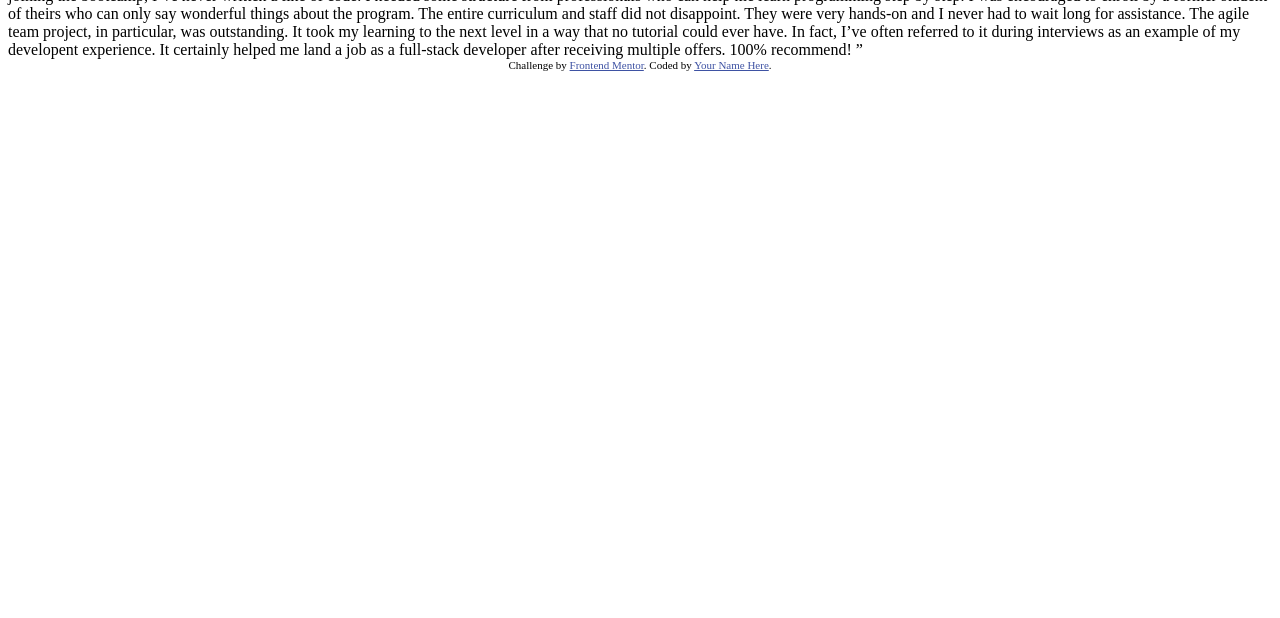
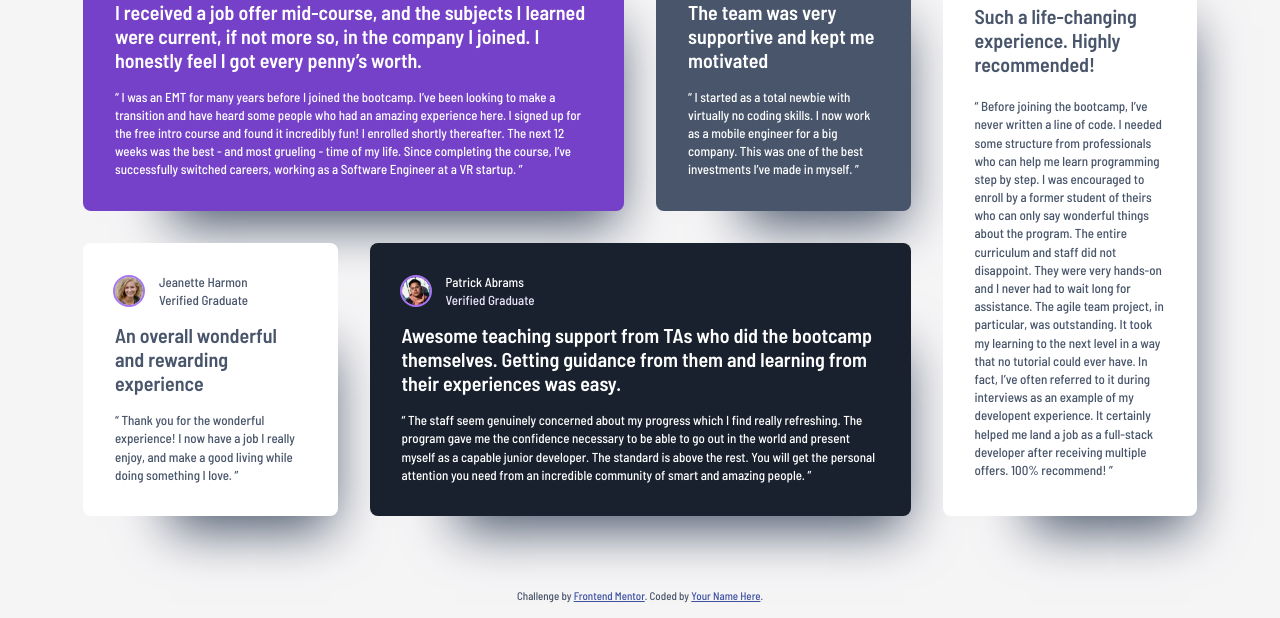
Before and after one commit to Valloa/FEM-Testimonials-grid-section, a plain HTML site: page index.html in a window 1280 px wide. Shown: the part 183-801 px from the top of the page. Drawn offline with Linux system fonts and the light colour scheme.

Commit message:
layout + template

```diff
--- a/index.html
+++ b/index.html
@@ -6,59 +6,116 @@
 
   <link rel="icon" type="image/png" sizes="32x32" href="./images/favicon-32x32.png">
 
-  <title>Frontend Mentor | [Challenge Name Here]</title>
+  <link type="text/css" rel="stylesheet" href="./styles.css">
 
-  <!-- Feel free to remove these styles or customise in your own stylesheet 👍 -->
-  <style>
-    .attribution { font-size: 11px; text-align: center; }
-    .attribution a { color: hsl(228, 45%, 44%); }
-  </style>
+  <link rel="preconnect" href="https://fonts.googleapis.com">
+<link rel="preconnect" href="https://fonts.gstatic.com" crossorigin>
+<link href="https://fonts.googleapis.com/css2?family=Barlow+Semi+Condensed:ital,wght@0,100;0,200;0,300;0,400;0,500;0,600;0,700;0,800;0,900;1,100;1,200;1,300;1,400;1,500;1,600;1,700;1,800;1,900&display=swap" rel="stylesheet">
+
+  <title>Frontend Mentor | Testimonial gris section</title>
 </head>
 <body>
-  Daniel Clifford
-  Verified Graduate
+  <main class="Container">
+    <h1>Testimonial grid section</h1>
 
+    <article class="Block Block--purple">
+      <header>
+        <h2 class="Text1">
           I received a job offer mid-course, and the subjects I learned were current, if not more so,
           in the company I joined. I honestly feel I got every penny’s worth.
-
+        </h2>
+      </header>
+      <p class="Text3">
         “ I was an EMT for many years before I joined the bootcamp. I’ve been looking to make a
         transition and have heard some people who had an amazing experience here. I signed up
         for the free intro course and found it incredibly fun! I enrolled shortly thereafter.
         The next 12 weeks was the best - and most grueling - time of my life. Since completing
         the course, I’ve successfully switched careers, working as a Software Engineer at a VR startup. ”
+      </p>
+      <footer>
+        <img src="./images/image-daniel.jpg" alt="Quotation mark" aria-hidden="true">
+        <p class="Text2">
+          Daniel Clifford
+          <span class="Text4">
+            Verified Graduate
+          </span>
+        </p>
+      </footer>
+    </article>
 
-  Jonathan Walters
-  Verified Graduate
-
+    <article class="Block Block--grey">
+      <header>
+        <h2 class="Text1">
   The team was very supportive and kept me motivated
-
+        </h2>
+      </header>
+      <p class="Text3">
   “ I started as a total newbie with virtually no coding skills. I now work as a mobile engineer
   for a big company. This was one of the best investments I’ve made in myself. ”
+      </p>
+      <footer>
+        <img src="./images/image-jonathan.jpg" alt="Quotation mark" aria-hidden="true">
+        <p class="Text2">
+          Jonathan Walters
+          <span class="Text4">
+            Verified Graduate
+          </span>
+        </p>
+      </footer>
+    </article>
 
-  Jeanette Harmon
-  Verified Graduate
-
+    <article class="Block Block--white">
+      <header>
+        <h2 class="Text1">
           An overall wonderful and rewarding experience
-
+        </h2>
+      </header>
+      <p class="Text3">
         “ Thank you for the wonderful experience! I now have a job I really enjoy, and make a good living
         while doing something I love. ”
+      </p>
+      <footer>
+        <img src="./images/image-jeanette.jpg" alt="Quotation mark" aria-hidden="true">
+        <p class="Text2">
+          Jeanette Harmon
+          <span class="Text4">
+            Verified Graduate
+          </span>
+        </p>
+      </footer>
+    </article>
 
-  Patrick Abrams
-  Verified Graduate
-
+    <article class="Block Block--dark-blue">
+      <header>
+        <h2 class="Text1">
   Awesome teaching support from TAs who did the bootcamp themselves. Getting guidance from them and
   learning from their experiences was easy.
-
+        </h2>
+      </header>
+      <p class="Text3">
   “ The staff seem genuinely concerned about my progress which I find really refreshing. The program
   gave me the confidence necessary to be able to go out in the world and present myself as a capable
   junior developer. The standard is above the rest. You will get the personal attention you need from
   an incredible community of smart and amazing people. ”
+      </p>
+      <footer>
+        <img src="./images/image-patrick.jpg" alt="Quotation mark" aria-hidden="true">
+        <p class="Text2">
+          Patrick Abrams
+          <span class="Text4">
+            Verified Graduate
+          </span>
+        </p>
+      </footer>
+    </article>
 
-  Kira Whittle
-  Verified Graduate
-
+    <article class="Block Block--white-2">
+      <header>
+        <h2 class="Text1">
   Such a life-changing experience. Highly recommended!
-
+        </h2>
+      </header>
+      <p class="Text3">
   “ Before joining the bootcamp, I’ve never written a line of code. I needed some structure from
   professionals who can help me learn programming step by step. I was encouraged to enroll by a former
   student of theirs who can only say wonderful things about the program. The entire curriculum and staff
@@ -67,6 +124,20 @@
   could ever have. In fact, I’ve often referred to it during interviews as an example of my developent
   experience. It certainly helped me land a job as a full-stack developer after receiving multiple offers.
   100% recommend! ”
+      </p>
+      <footer>
+        <img src="./images/image-kira.jpg" alt="Quotation mark" aria-hidden="true">
+        <p class="Text2">
+          Kira Whittle
+          <span class="Text4">
+            Verified Graduate
+          </span>
+        </p>
+      </footer>
+    </article>
+  </main>
+
+
 
   <div class="attribution">
     Challenge by <a href="https://www.frontendmentor.io?ref=challenge" target="_blank">Frontend Mentor</a>.
--- /dev/null
+++ b/styles.css
@@ -0,0 +1,226 @@
+* {
+  margin: 0;
+  padding: 0;
+  box-sizing: border-box;
+}
+
+:root {
+    --purple-50: hsl(260, 100%, 95%);
+    --purple-300: hsl(264, 82%, 80%);
+    --purple-500: hsl(263, 55%, 52%);
+
+    --white: hsl(0, 0%, 100%);
+    --grey-100: hsl(214, 17%, 92%);
+    --grey-200: hsl(0, 0%, 81%);
+    --grey-400: hsl(224, 10%, 45%);
+    --grey-500: hsl(217, 19%, 35%);
+    --dark-blue: hsl(219, 29%, 14%);
+    --black: hsl(0, 0%, 7%);
+
+  --spacing-1600: 8rem;
+  --spacing-700: 3.5rem;
+  --spacing-600: 3rem;
+  --spacing-500: 2.5rem;
+  --spacing-400: 2rem;
+  --spacing-300: 1.5rem;
+  --spacing-200: 1rem;
+  --spacing-150: 0.75rem;
+  --spacing-100: 0.5rem;
+  --spacing-50: 0.25rem;
+
+  --fweight-thin: 100;
+  --fweight-extra-light: 200;
+  --fweight-light: 300;
+  --fweight-regular: 400;
+  --fweight-medium: 500;
+  --fweight-semi-bold: 600;
+  --fweight-bold: 700;
+  --fweight-extra-bold: 800;
+  --fweight-black: 900;
+  --fweight-extra-black: 1000;
+
+  color: var(--grey-500);
+  font-family: "Barlow Semi Condensed", sans-serif;
+  font-weight: var(--fweight-medium);
+
+  background: #F6F5F6;
+}
+
+@media (prefers-reduced-motion: no-preference) {
+  * {
+    scroll-behavior: smooth;
+  }
+
+  :root {
+    --transition: all 0.5s ease, outline 0.1s ease;
+  }
+}
+
+.attribution {
+  position: absolute;
+  inset-inline: 50% auto;
+  inset-block: auto 1rem;
+  translate: -50%;
+  margin: 0;
+  font-size: 11px;
+  text-align: center;
+
+  a {
+    color: hsl(228, 45%, 44%);
+  }
+}
+
+body {
+  position: relative;
+  display: grid;
+  place-items: center;
+  min-block-size: 100dvb;
+  margin: 0;
+  padding-inline: var(--spacing-400);
+  padding-block: 6.375rem;
+
+  @media (width > 48.5rem) {
+    padding-inline: var(--spacing-700);
+  }
+}
+
+img {
+  display: block;
+}
+
+.Text1 {
+  font-size: 1.25rem;
+  font-weight: var(--fweight-semi-bold);
+  line-height: 1.2;
+}
+
+.Text2 {
+    font-size: .8125rem;
+  line-height: 1.1;
+}
+
+.Text3 {
+    font-size: .8125rem;
+  line-height: 1.4;
+}
+
+.Text4 {
+    font-size: .0,6875rem;
+  line-height: 1.1;
+}
+
+main {
+  display: grid;
+  gap: 4.625rem;
+  inline-size: min(100%, 69.625rem);
+}
+
+h1 {
+    position: absolute;
+    inset-inline-start: 0;
+    inset-block-start: 0;
+    inline-size: 0;
+    block-size: 0;
+    overflow: hidden;
+}
+
+.Container {
+  display: grid;
+  gap: var(--spacing-400);
+    grid-auto-flow: dense;
+
+  @media (width > 48.5rem) {
+    grid-template-columns: repeat(2, 1fr);
+  }
+
+  @media (width > 78rem) {
+    grid-template-columns: repeat(4, 1fr);
+  }
+}
+
+.Block {
+    display: grid;
+    gap: var(--spacing-200);
+    padding-block: var(--spacing-400);
+    padding-inline: var(--spacing-400);
+    border-radius: .5rem;
+    background-color: var(--white);
+    box-shadow: 40px 60px 50px -47px rgba(72, 85, 106, 24.74);
+
+    footer {
+      order: -1;
+        display: grid;
+        align-items: center;
+        grid-template-columns: auto 1fr;
+        gap: var(--spacing-200);
+    }
+
+    img {
+        inline-size: 1.75rem;
+        aspect-ratio: 1;
+        border-radius: 50%;
+        outline: #A775F1 solid 2px;
+        object-position: center;
+        object-fit: cover;
+    }
+
+    .Text2 {
+        display: grid;
+        gap: var(--spacing-50);
+    }
+}
+
+.Block--purple,
+.Block--grey,
+.Block--dark-blue {
+    .Text4 {
+        color: var(--purple-50);
+    }
+}
+.Block--purple {
+    color: var(--white);
+  background-color: var(--purple-500);
+
+  @media (width > 48.5rem) {
+    grid-column: 1 / -1;
+  }
+
+  @media (width > 78rem) {
+    grid-column: 1 / span 2;
+  }
+}
+
+.Block--grey {
+    color: var(--white);
+  background-color: var(--grey-500);
+}
+
+.Block--dark-blue {
+    color: var(--white);
+  background-color: var(--dark-blue);
+
+  @media (width > 48.5rem) {
+    grid-column: 1 / -1;
+  }
+
+  @media (width > 78rem) {
+    grid-column: span 2;
+  }
+}
+
+.Block--white {
+  grid-row: 2;
+  grid-column: 1;
+}
+
+.Block--white-2 {
+
+  @media (width > 48.5rem) {
+    grid-column: 1 / -1;
+  }
+
+  @media (width > 78rem) {
+    grid-column: initial;
+    grid-row: span 2;
+  }
+}
```
Lines whose indentation alone changed are shown as unchanged.
